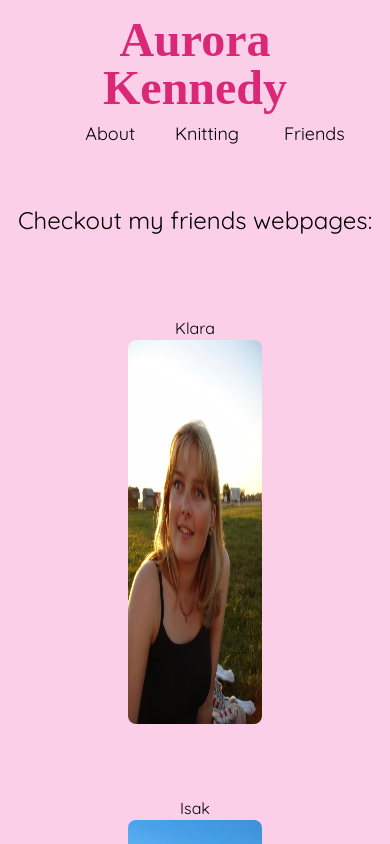
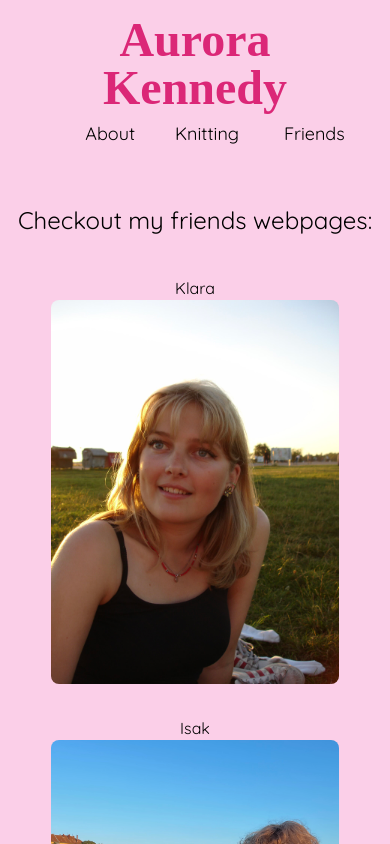
Before and after one commit to aurorakennedy/hjemmesnekk, a React (Vite) app: page /friends in a window 390 px wide. Shown: the top 844 px of the page. Built offline with nearby package versions, Linux system fonts and the light colour scheme; a web font is replaced by a local one.

Commit message:
pictures better on mobil

```diff
--- a/src/components/List.tsx
+++ b/src/components/List.tsx
@@ -10,17 +10,14 @@ interface ListProps {
 
 function List({ items }: ListProps) {
   return (
-    <div className="px-32 pt-20 text-center">
-      <ul className="flex flex-wrap justify-center gap-8">
+    <div className="font-quicksand text-center">
+      <ul className="flex flex-row flex-wrap justify-center gap-8">
         {items.map((item, index) => (
-          <li key={index} className="mb-10">
-            <a
-              className=" font-quicksand hover:text-pink-600 mb-10"
-              href={item.url}
-            >
+          <li key={index}>
+            <a className="hover:text-pink-600 " href={item.url}>
               {item.navn}
               <img
-                className="h-96 w-72 rounded-lg transition-transform transform "
+                className="h-96 w-72 rounded-lg object-cover"
                 src={item.bilde}
                 alt={`Bilde av ${item.navn}`}
               />
--- a/src/pages/Friends.tsx
+++ b/src/pages/Friends.tsx
@@ -12,16 +12,16 @@ function Friends() {
   ];
 
   return (
-    <div className=" min-h-screen bg-pink-200">
+    <body className="min-h-screen bg-pink-200 font-quicksand">
       <Navbar />
-      <div>
-        <h1 className="text-2xl text-center pt-10 font-quicksand">
-          {" "}
-          Checkout my friends webpages:
-        </h1>
+      <h1 className="text-2xl text-center pt-10 ">
+        {" "}
+        Checkout my friends webpages:
+      </h1>
+      <div className="mt-10">
         <List items={vennData} />
       </div>
-    </div>
+    </body>
   );
 }
 
```
